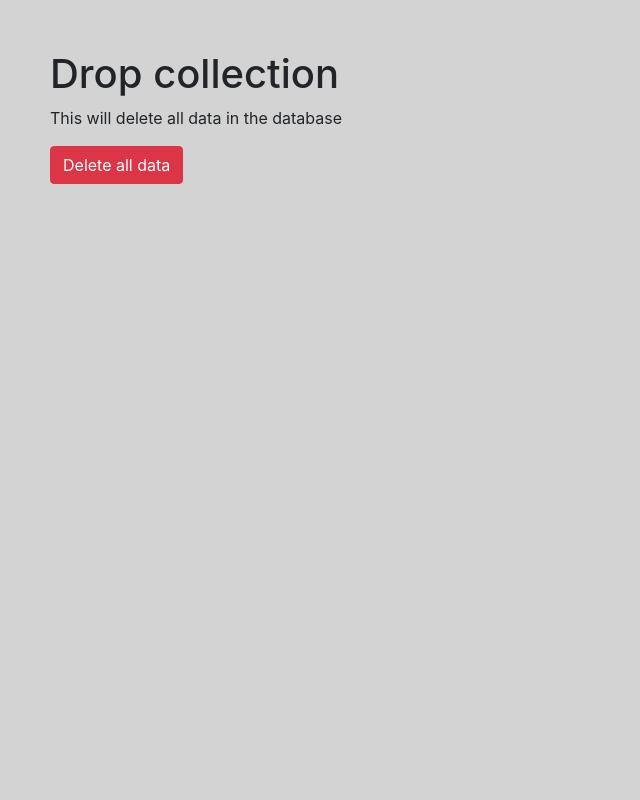
After one commit to rtirfe/CS321Project, a Node server app: page /drop in a window 1280 px wide. The commit adds this page. Shown: the whole page, without its empty margins (0-640 px from the left). Run offline with Node 20, Linux system fonts and the light colour scheme; some libraries are stand-ins or nearby versions.

Commit message:
last commit

```diff
--- a/app.js
+++ b/app.js
@@ -1,4 +1,4 @@
-const startAprs = require("./start-aprs");
+const flightTracker = require("./flight-tracker");
 const AprsModel = require('./dbmodel');
 const express = require('express');
 const path = require('path');
@@ -31,35 +31,51 @@ app.use(session({
 }));
 
 // -- ROUTES -- //
-
-app.get("/", (req, res) => {
-	res.send("This is root for CS321 Project.\n");
-	res.end();
-});
-
-// Start aprs.fi requests
-app.get('/start', (req, res) =>{
+// Start flight tracker
+app.get('/', (req, res) =>{
 	if(!req.session || !req.session.started){
-		res.render("start")
+		res.render("index")
 	}else{
-		res.render('error', {error: "APRS Process already started."})
+		res.render('map')
 	}
 })
 
-// Start aprs.fi requests handler
-app.post('/start', (req, res)=>{
+// Start flight tracker handler
+app.post('/', (req, res)=>{
 	if(req.body.name && req.body.time){
 		req.session.started = true;
-		startAprs(req.body.name, req.body.time);
-		res.status(200).send('Okay, APRS requets started');
+		flightTracker(req.body.name, req.body.time); //start flight tracker
+		res.sendStatus(200);
 	}else{
 		res.render("error", {error: "Invalid request, must pass name and time"})
 	}
 })
 
+// Display the map
+app.get('/map', (req, res) =>{
+	if(!req.session || !req.session.started){
+		res.render('index')
+	}else{
+		res.render('map')
+	}
+});
+
+// drop the collection from database
+app.get('/drop', (req, res) =>{
+	res.render('drop')
+})
+
+// drop handler
+app.post('/drop', (req, res) =>{
+	AprsModel.remove({}, () =>{
+		console.log('Dropped collection from database')
+		res.sendStatus(200)
+	})
+})
+
 // Insert a new APRS record to the database
 app.post("/insert", (req, res) =>{
-	if(!req.body.name || !req.body.lat || !req.body.long || !req.body.altitude){
+	if(!req.body.name || !req.body.lat || !req.body.long){
 		res.status(400).send("Must send: name, lat, long, altitude");
 		console.log("Bad insert request");
 	}else{
@@ -82,11 +98,6 @@ app.post("/insert", (req, res) =>{
 		});
 	}
 })
-
-// Display the map
-app.get('/map', (req, res) =>{
-	res.render('map');
-});
 
 // Get all aprs records from database ordered by ascending date
 app.post('/getrecords', (req, res) =>{
@@ -112,10 +123,10 @@ app.post('/getlastrecord', (req, res) =>{
 
 
 app.listen(app.get('port'), ()=> {
-	console.log("Express server is running on port: " + app.get('port'));
+	console.log("web server is running on port: " + app.get('port'));
 
 	//connect to the database
-	let url = "mongodb://cs321:CS321GMU@ds113134.mlab.com:13134/heroku_ncnd7kfp";
+	let url = "mongodb://localhost:27017/flighttracker"
 	mongoose.connect(url, {useNewUrlParser: true}).then(() =>{
 		console.log("Connected to the database");
 		dbconnected = true;
--- /dev/null
+++ b/flight-tracker.js
@@ -0,0 +1,65 @@
+const request = require("request");
+
+const apiKey = "117986.5w5ElPStqtCEEfG"
+let intervalId; //used to stop/change interval
+let requestRate; //Request APRS data time in ms
+let url;
+
+module.exports = StartAprs = (name, time) =>{
+    requestRate = time * 1000;
+    url = `https://api.aprs.fi/api/get?name=${name}&what=loc&apikey=${apiKey}&format=json`;
+    console.log(`Getting APRS data ${name} every ${requestRate / 1000} seconds\n`);
+    RequestData();
+    intervalId = setInterval(RequestData, requestRate);
+}
+
+function RequestData(){
+    console.log(`Requesting APRS data`)
+    request(url, (error, response, body) =>{
+        if(error){
+            console.log("Could not pull data, retrying");
+            RequestData();
+        }
+        else if(body == null){
+            console.log("APRS API Rate limit reached, decreasing request interval by 10 seconds");
+            clearInterval(intervalId);
+            requestRate += 10000;
+            intervalId = setInterval(RequestData, requestRate)
+        }
+        else{ // handle data received
+            let data = JSON.parse(body);
+            if(!data.entries.length){
+                console.log('\tEmpty Aprs data, not saving to database');
+            }else{ //save to database
+                data = data.entries[0];
+                // Aprs data might initially not contain altitute data
+                if(!data.altitude){
+                    data.altitude = 0;
+                }
+
+                console.log("  Name: " + data.name);
+                console.log("  Lat: " + data.lat);
+                console.log("  Long: " + data.lng);
+                console.log("  Altitude: " + data.altitude);
+                if(!data.lat || !data.lng){
+                    console.log("\tAprs data is missing location lata, not saving to database...");
+                }
+
+                request.post('http://localhost:3000/insert', {
+                    form:{
+                        name: data.name,
+                        lat: data.lat,
+                        long: data.lng,
+                        altitude: data.altitude
+                    }
+                })
+            }
+        }
+    })
+}
+
+/*
+function WriteData(data){
+    data = JSON.parse(data)
+    db.insert(data.entries[0])
+}*/
--- /dev/null
+++ b/views/drop.hbs
@@ -0,0 +1,30 @@
+<style>
+    body {
+        padding: 50px;
+    }
+</style>
+
+<div id="message"></div>
+<div id="toHide">
+    <h1>Drop collection</h1>
+    <p>This will delete all data in the database</p>
+    <form action="#">
+        <button type="button" class="btn btn-danger" id="start-aprs" onclick='deleteData()'>Delete all data</button>
+    </form>
+</div>
+
+<script>
+function deleteData() {
+    if(confirm("Are you sure you want to delete all data?")){
+        $.post("/drop").done(() =>{
+            $('#toHide').hide();
+            $('#message').text("Collection dropped, redirecting...")
+            setTimeout(() =>{
+                window.location.href = "/"
+            }, 3000)
+        })
+    }else{
+
+    }
+}
+</script>
--- a/views/layouts/main.hbs
+++ b/views/layouts/main.hbs
@@ -8,13 +8,8 @@
     <link rel="stylesheet" href="https://maxcdn.bootstrapcdn.com/bootstrap/4.0.0/css/bootstrap.min.css" integrity="sha384-Gn5384xqQ1aoWXA+058RXPxPg6fy4IWvTNh0E263XmFcJlSAwiGgFAW/dAiS6JXm" crossorigin="anonymous">
     <script src="https://maxcdn.bootstrapcdn.com/bootstrap/4.0.0/js/bootstrap.min.js" integrity="sha384-JZR6Spejh4U02d8jOt6vLEHfe/JQGiRRSQQxSfFWpi1MquVdAyjUar5+76PVCmYl" crossorigin="anonymous"></script>
     <style>
-        html,
-        body,
-        #viewDiv {
-        padding: 0;
-        margin: 0;
-        height: 100%;
-        width: 100%;
+        body{
+            background-color: lightgrey
         }
     </style>
 </head>
```
Also changed, not shown: database.js (deleted, +0 -25 lines), package.json (+10 -1 lines), start-aprs.js (deleted, +0 -53 lines), views/index.hbs (added, +42 -0 lines), views/map.hbs (+11 -18 lines), views/start.hbs (deleted, +0 -36 lines), 1 other file.
